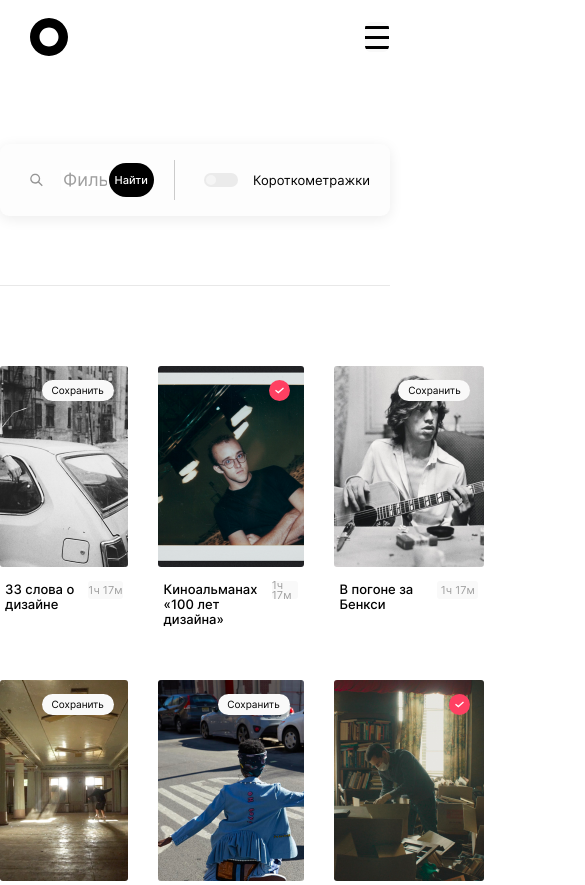
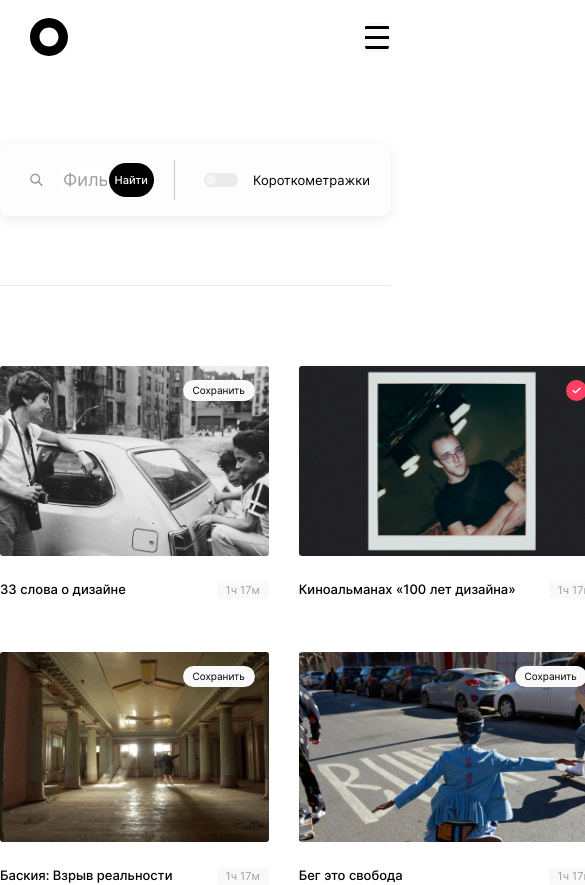
Before and after one commit to Cap-Slow/movies-explorer-frontende, a React (Create React App) app: page /movies in a window 390 px wide. Shown: the top 885 px of the page, 585 px wide, since content can reach past the window. Built offline with nearby package versions, Linux system fonts and the light colour scheme.

Commit message:
feat: add media queries for 768 width

```diff
--- a/src/components/MoviesCard/MoviesCard.css
+++ b/src/components/MoviesCard/MoviesCard.css
@@ -26,6 +26,10 @@
   font-weight: 500;
   margin: 0;
   padding-top: 1px;
+  max-width: 250px;
+  text-overflow: ellipsis;
+  white-space: nowrap;
+  overflow: hidden;
 }
 
 .movies-card__duration-container {
@@ -92,3 +96,15 @@
   opacity: 0.8;
   transition: opacity 0.5s ease;
 }
+
+@media screen and (max-width: 1023px) {
+  .movies-card__image {
+    min-height: 190px;
+    margin-bottom: 25px;
+  }
+
+  .movies-card__description {
+    width: 100%;
+  }
+
+}
```
